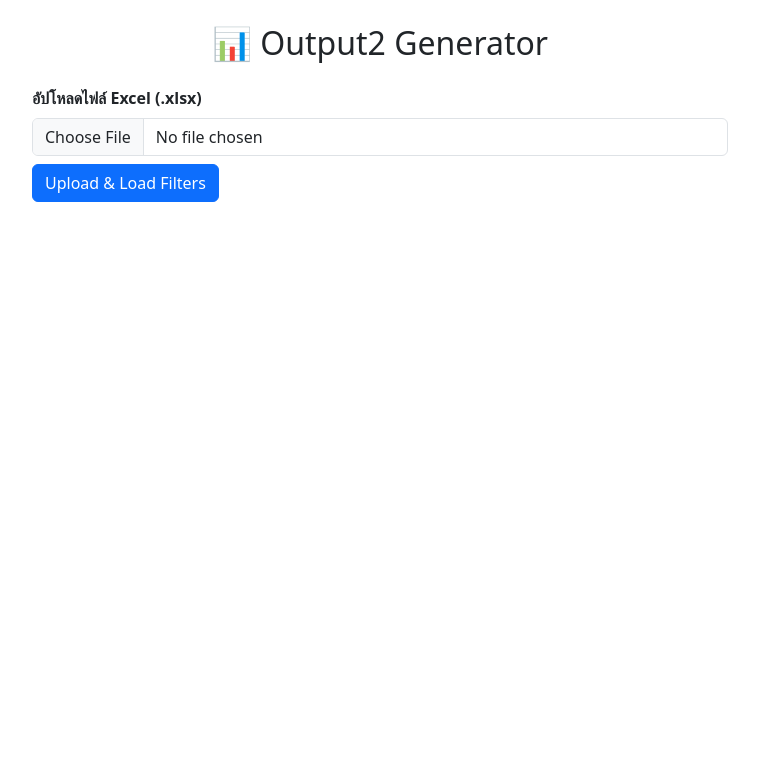
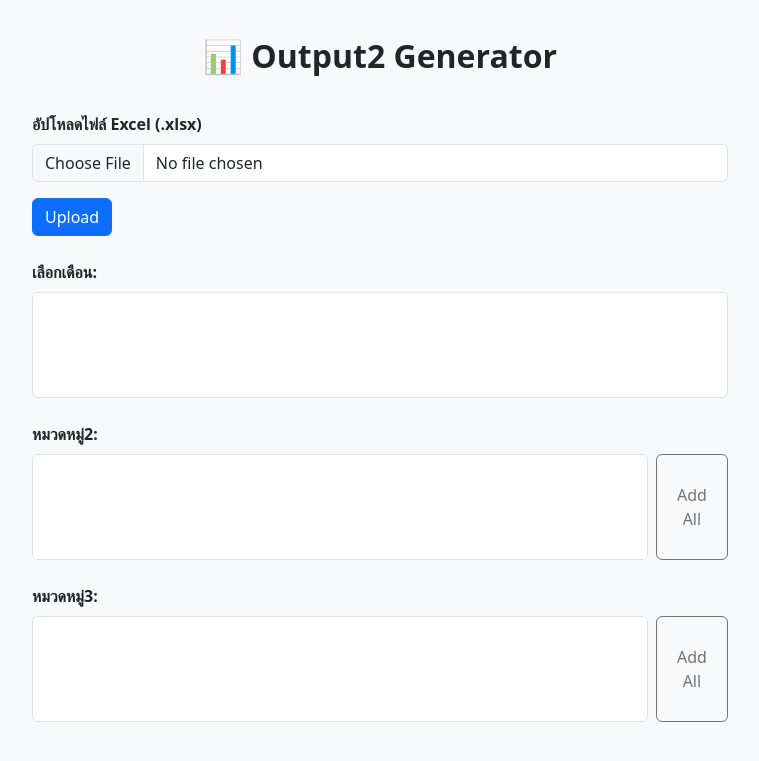
Before and after one commit to dogzamak/output2-generator, a Flask app: template templates/index.html in a window 1280 px wide. Shown: the top 761 px of the page, without its empty margins (260-1019 px from the left). Run offline with Flask 3, Linux system fonts and the light colour scheme; the template is opened without the code that fills it, so the values that code supplies are empty; some libraries are stand-ins or nearby versions.

Commit message:
Add files via upload

```diff
--- a/templates/index.html
+++ b/templates/index.html
@@ -1,104 +1,109 @@
-
 <!DOCTYPE html>
 <html lang="th">
 <head>
   <meta charset="UTF-8" />
-  <meta name="viewport" content="width=device-width, initial-scale=1.0" />
+  <meta name="viewport" content="width=device-width, initial-scale=1.0"/>
   <title>Output2 Generator</title>
-  <link rel="icon" href="data:,">
-  <link href="https://cdn.jsdelivr.net/npm/bootstrap@5.3.0/dist/css/bootstrap.min.css" rel="stylesheet" />
-  <link href="https://cdn.jsdelivr.net/npm/select2@4.1.0-rc.0/dist/css/select2.min.css" rel="stylesheet" />
+  <link href="https://cdn.jsdelivr.net/npm/bootstrap@5.3.0/dist/css/bootstrap.min.css" rel="stylesheet">
+  <style>
+    body { background-color: #f8f9fa; padding: 2rem; }
+    .container { max-width: 720px; margin: auto; }
+    .title { font-size: 2rem; font-weight: bold; text-align: center; margin-bottom: 2rem; }
+    .dropdown-section { margin-top: 1.5rem; }
+  </style>
 </head>
 <body>
-  <div class="container mt-4" style="max-width: 720px">
-    <h2 class="text-center mb-4">📊 Output2 Generator</h2>
+  <div class="container">
+    <div class="title">📊 Output2 Generator</div>
+    <form id="uploadForm">
       <div class="mb-3">
-      <label class="form-label fw-bold">อัปโหลดไฟล์ Excel (.xlsx)</label>
-      <input type="file" class="form-control" id="fileInput" accept=".xlsx">
-      <button class="btn btn-primary mt-2" onclick="handleUpload()">Upload & Load Filters</button>
+        <label for="rawFile" class="form-label fw-bold">อัปโหลดไฟล์ Excel (.xlsx)</label>
+        <input class="form-control" type="file" id="rawFile" name="rawFile" accept=".xlsx" required>
       </div>
-    <div id="filters" style="display:none">
-      <div class="mb-2">
-        <label class="form-label fw-bold">เลือกเดือน (Month)</label>
-        <select class="form-select" multiple id="monthSelect"></select>
+      <button class="btn btn-primary" type="submit">Upload</button>
+    </form>
+
+    <div class="dropdown-section">
+      <label class="form-label fw-bold">เลือกเดือน:</label>
+      <select id="monthSelect" class="form-select mb-3" multiple></select>
     </div>
-      <div class="mb-2">
-        <label class="form-label fw-bold">หมวดหมู่2</label>
-        <select class="form-select" multiple id="cat2Select"></select>
-      </div>
-      <div class="mb-2">
-        <label class="form-label fw-bold">หมวดหมู่3</label>
-        <select class="form-select" multiple id="cat3Select"></select>
-      </div>
-      <div class="mb-3">
-        <label class="form-label fw-bold">ประเภทผลลัพธ์</label>
-        <div>
-          <input type="radio" name="filterType" value="top5" checked> แสดง Top 5
-          <input type="radio" name="filterType" value="all" class="ms-3"> แสดงทั้งหมด
-        </div>
-      </div>
-      <button class="btn btn-success" onclick="generateOutput2()">📥 ดาวน์โหลด Output2</button>
+
+    <div class="dropdown-section">
+      <label class="form-label fw-bold">หมวดหมู่2:</label>
+      <div class="d-flex">
+        <select id="category2Select" class="form-select me-2" multiple></select>
+        <button type="button" id="addAllCategory2" class="btn btn-outline-secondary">Add All</button>
       </div>
     </div>
 
-  <script src="https://code.jquery.com/jquery-3.6.0.min.js"></script>
-  <script src="https://cdn.jsdelivr.net/npm/select2@4.1.0-rc.0/dist/js/select2.min.js"></script>
+    <div class="dropdown-section">
+      <label class="form-label fw-bold">หมวดหมู่3:</label>
+      <div class="d-flex">
+        <select id="category3Select" class="form-select me-2" multiple></select>
+        <button type="button" id="addAllCategory3" class="btn btn-outline-secondary">Add All</button>
+      </div>
+    </div>
+  </div>
+
   <script>
-    let rawFile = null;
-    async function handleUpload() {
-      const fileInput = document.getElementById("fileInput");
-      rawFile = fileInput.files[0];
-      if (!rawFile) {
-        alert("กรุณาเลือกไฟล์ก่อน");
-        return;
-      }
+    const form = document.getElementById('uploadForm');
+    const rawFileInput = document.getElementById('rawFile');
+    const monthSelect = document.getElementById('monthSelect');
+    const category2Select = document.getElementById('category2Select');
+    const category3Select = document.getElementById('category3Select');
+
+    const API_BASE = "https://output2-generator-production.up.railway.app";
+
+    form.addEventListener('submit', async (e) => {
+      e.preventDefault();
+
+      const file = rawFileInput.files[0];
+      if (!file) return alert("กรุณาเลือกไฟล์ก่อน");
+
       const formData = new FormData();
-      formData.append("rawFile", rawFile);
-      const res = await fetch("https://output2-generator-production.up.railway.app/extract_months_categories", {
+      formData.append("rawFile", file);
+
+      try {
+        const res = await fetch(`${API_BASE}/extract_months_categories`, {
           method: "POST",
           body: formData
         });
+
         const data = await res.json();
-      loadOptions("monthSelect", data.months);
-      loadOptions("cat2Select", data.category2);
-      loadOptions("cat3Select", data.category3);
-      document.getElementById("filters").style.display = "block";
-      $(".form-select").select2({ width: '100%' });
+        if (data.error) throw new Error(data.error);
+
+        // Clear and fill options
+        const createOptions = (selectElem, values) => {
+          selectElem.innerHTML = '';
+          values.forEach(v => {
+            const option = document.createElement('option');
+            option.value = v;
+            option.textContent = v;
+            selectElem.appendChild(option);
+          });
+        };
+
+        // Sort months from old to new
+        const monthOrder = data.months.sort((a, b) => {
+          const getDate = str => new Date(str.replace(/([a-zA-Z]+)\s(\d{4})/, '1 $1 $2'));
+          return getDate(a) - getDate(b);
+        });
+
+        createOptions(monthSelect, monthOrder);
+        createOptions(category2Select, data.category2);
+        createOptions(category3Select, data.category3);
+      } catch (err) {
+        alert("❌ เกิดข้อผิดพลาดในการเชื่อมต่อเซิร์ฟเวอร์\n" + err.message);
       }
+    });
 
-    function loadOptions(id, values) {
-      const el = document.getElementById(id);
-      el.innerHTML = "";
-      values.forEach(val => {
-        const option = document.createElement("option");
-        option.value = val;
-        option.textContent = val;
-        el.appendChild(option);
+    document.getElementById("addAllCategory2").addEventListener("click", () => {
+      [...category2Select.options].forEach(opt => opt.selected = true);
     });
-    }
 
-    async function generateOutput2() {
-      const formData = new FormData();
-      formData.append("rawFile", rawFile);
-      const months = $('#monthSelect').val();
-      const cat2 = $('#cat2Select').val();
-      const cat3 = $('#cat3Select').val();
-      const type = document.querySelector('input[name="filterType"]:checked').value;
-      months.forEach(m => formData.append("months[]", m));
-      cat2.forEach(c => formData.append("category2[]", c));
-      cat3.forEach(c => formData.append("category3[]", c));
-      formData.append("filterType", type);
-
-      const res = await fetch("https://output2-generator-production.up.railway.app/generate_output2", {
-        method: "POST",
-        body: formData
+    document.getElementById("addAllCategory3").addEventListener("click", () => {
+      [...category3Select.options].forEach(opt => opt.selected = true);
     });
-      const blob = await res.blob();
-      const link = document.createElement('a');
-      link.href = window.URL.createObjectURL(blob);
-      link.download = "Output2.xlsx";
-      link.click();
-    }
   </script>
 </body>
 </html>
```
Lines whose indentation alone changed are shown as unchanged.
